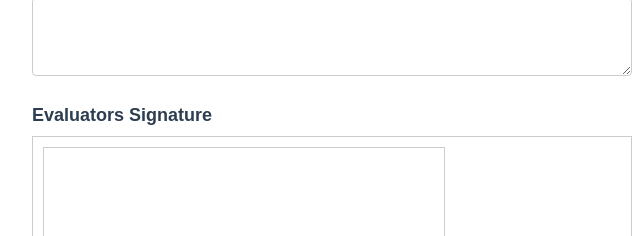
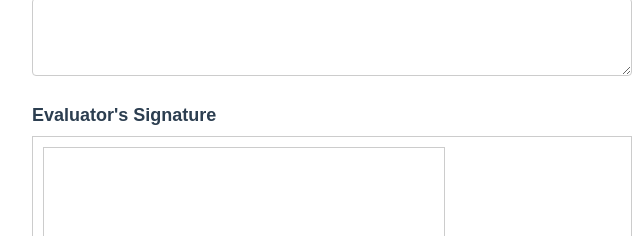
Before and after one commit to Csedem0/ProbationEvaluationForm, a plain HTML site: page index.html in a window 1280 px wide. Shown: the part 3210-3446 px from the top of the page, 308-948 px from the left. Drawn offline with nearby package versions, Linux system fonts and the light colour scheme; a script that the page names is missing.

Commit message:
Evaluator's Signature

```diff
--- a/index.html
+++ b/index.html
@@ -352,7 +352,7 @@
       <textarea id="initiativeComments" name="initiativeComments" rows="4"></textarea>
     </p>
 
-    <h2>Evaluators Signature</h2>
+    <h2>Evaluator's Signature</h2>
     <div class="signature-container">
       <canvas id="signatureCanvas" width="400" height="150"></canvas>
     </div>
```
